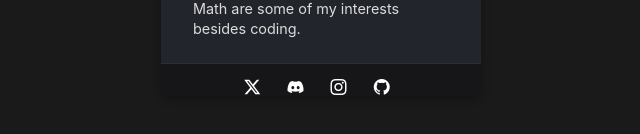
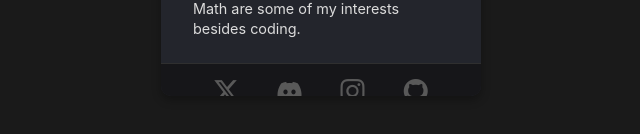
Before and after one commit to Mon711/digital-business-card, a React (Vite) app: page / in a window 1280 px wide. Shown: the part 804-938 px from the top of the page, without its empty margins (319-959 px from the left). Built offline with nearby package versions, Linux system fonts and the light colour scheme.

Commit message:
update footer icons with social media links and better styling

```diff
--- a/src/components/Footer.jsx
+++ b/src/components/Footer.jsx
@@ -2,10 +2,34 @@ export default function Footer() {
     return (
         <>
             <div className="card-footer">
-            <i class="bi bi-twitter-x footer-icon"></i>
-            <i class="bi bi-discord footer-icon"></i>
-            <i class="bi bi-instagram footer-icon"></i>
-            <i class="bi bi-github footer-icon"></i>
+            <a
+                href="https://x.com/MrinalSood3"
+                target="_blank"
+                rel="noopener noreferrer"
+            >
+                <i className="bi bi-twitter-x footer-icon"></i>
+            </a>
+            <a
+                href="https://discord.com/users/yourusername"
+                target="_blank"
+                rel="noopener noreferrer"
+            >
+                <i className="bi bi-discord footer-icon"></i>
+            </a>
+            <a
+                href="https://www.instagram.com/sd.mrnl/"
+                target="_blank"
+                rel="noopener noreferrer"
+            >
+                <i className="bi bi-instagram footer-icon"></i>
+            </a>
+            <a
+                href="https://github.com/Mon711"
+                target="_blank"
+                rel="noopener noreferrer"
+            >
+                <i className="bi bi-github footer-icon"></i>
+            </a>
           </div>
         </>
     )
--- a/src/index.css
+++ b/src/index.css
@@ -130,6 +130,24 @@ body {
 
 
 .footer-icon {
-    font-size: 1rem;
-    margin-right: 8px
+    font-size: 1.5rem;
+    margin: 0 10px;
+    color: #595959;
+    transition: color 0.3s;
 }
+
+.bi-twitter-x:hover {
+    color: #1DA1F2; /* Twitter blue */
+}
+
+.bi-discord:hover {
+    color: #5865F2; /* Discord blurple */
+}
+
+.bi-instagram:hover {
+    color: #E1306C; /* Instagram pink */
+}
+
+.bi-github:hover {
+    color: #ffffff; /* GitHub white */
+}
```
